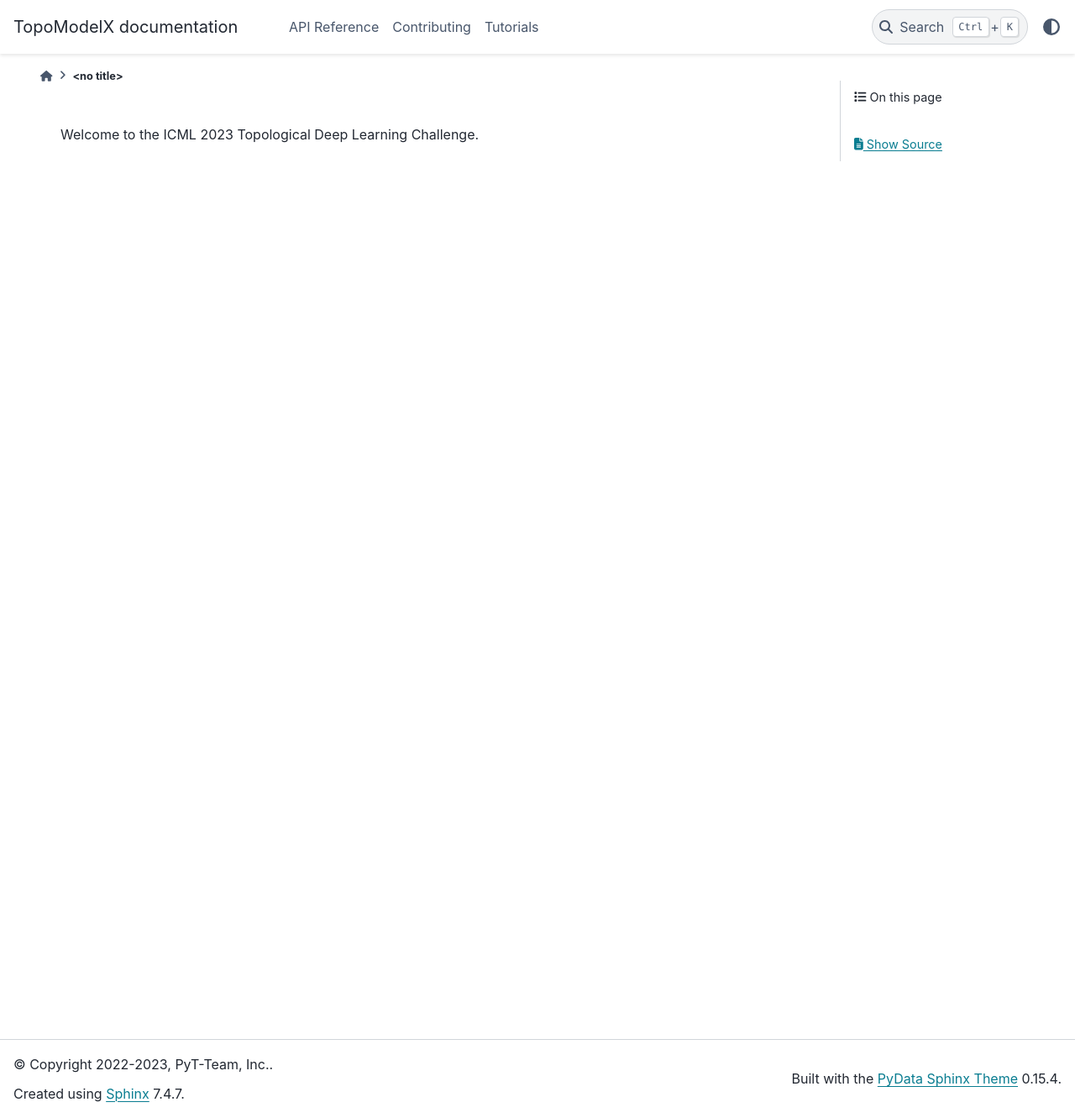
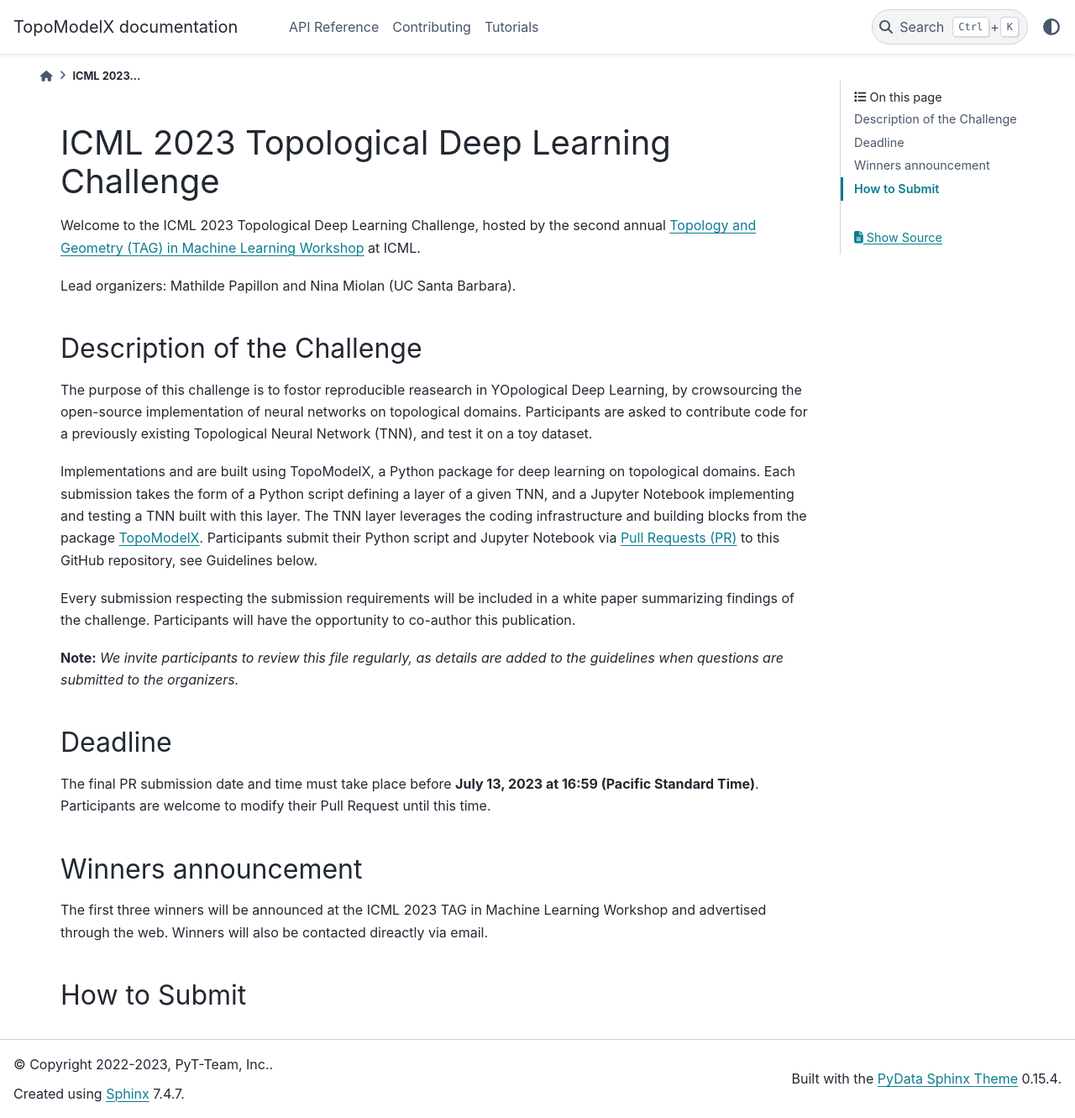
Before and after one commit to pyt-team/TopoModelX, a Sphinx documentation site: the page built from docs/challenge/index.rst, in a window 1280 px wide and 1331 px high. Shown: the whole window at 84% size. Built offline with Sphinx 7.4.7 and the PyData theme 0.15.4, drawn with Linux system fonts in a browser that asks for light colours.

Commit message:
Update index.rst

```diff
--- a/docs/challenge/index.rst
+++ b/docs/challenge/index.rst
@@ -1 +1,29 @@
-Welcome to the ICML 2023 Topological Deep Learning Challenge.
+ICML 2023 Topological Deep Learning Challenge
+=====================
+Welcome to the ICML 2023 Topological Deep Learning Challenge, hosted by the second annual `Topology and Geometry (TAG) in Machine Learning Workshop <https://www.tagds.com/events/conference-workshops/tag-ml23>`_ at ICML.
+
+Lead organizers: Mathilde Papillon and Nina Miolan (UC Santa Barbara).
+
+
+Description of the Challenge
+-------------
+
+The purpose of this challenge is to fostor reproducible reasearch in YOpological Deep Learning, by crowsourcing the open-source implementation of neural networks on topological domains. Participants are asked to contribute code for a previously existing Topological Neural Network (TNN), and test it on a toy dataset.
+
+Implementations and are built using TopoModelX, a Python package for deep learning on topological domains. Each submission takes the form of a Python script defining a layer of a given TNN, and a Jupyter Notebook implementing and testing a TNN built with this layer. The TNN layer leverages the coding infrastructure and building blocks from the package `TopoModelX <https://github.com/pyt-team/TopoModelX/tree/main/topomodelx>`_. Participants submit their Python script and Jupyter Notebook via `Pull Requests (PR) <https://github.com/pyt-team/TopoModelX/pulls>`_ to this GitHub repository, see Guidelines below.
+
+Every submission respecting the submission requirements will be included in a white paper summarizing findings of the challenge. Participants will have the opportunity to co-author this publication.
+
+**Note:** *We invite participants to review this file regularly, as details are added to the guidelines when questions are submitted to the organizers.*
+
+Deadline
+-------------
+The final PR submission date and time must take place before **July 13, 2023 at 16:59 (Pacific Standard Time)**.
+Participants are welcome to modify their Pull Request until this time.
+
+Winners announcement
+-------------
+The first three winners will be announced at the ICML 2023 TAG in Machine Learning Workshop and advertised through the web. Winners will also be contacted direactly via email.
+
+How to Submit
+-------------
```
